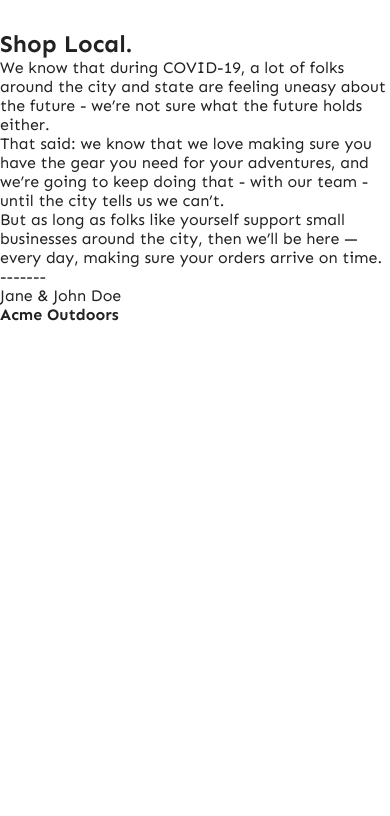
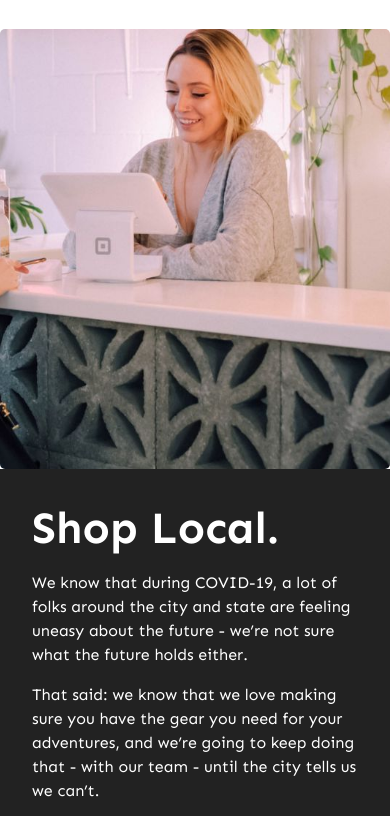
Before and after one commit to kauasilvandrade/projeto-acme, a plain HTML site: page index.html in a window 390 px wide. Shown: the part 4500-5316 px from the top of the page. Drawn offline with Linux system fonts and the light colour scheme.

Commit message:
começando a responsividade

```diff
--- a/assets/css/style.css
+++ b/assets/css/style.css
@@ -374,27 +374,63 @@
 /* SEÇÃO LOJA LOCAL */
 .conteudo__secaoLojaLocal {}
 
-.secaoLoja__imgBox {}
+.secaoLoja__imgBox {
+    min-height: 440px;
+    border-radius: 5px;
+    background-position: 69% 80%;
+    background-size: 270%;
+    background-image: url("../img/fundo-christiann.jpg");
+}
 
-.secaoLoja__descricaoLojaLocal {}
+.secaoLoja__descricaoLojaLocal {
+    background-color: var(--cor1);
+    color: var(--cor2);
+    padding: 2rem;
+    padding-bottom: 4rem;
+}
 
-.secaoLoja__descricaoLojaLocal h2 {}
+.secaoLoja__descricaoLojaLocal h2 {
+    margin-bottom: 1rem;
+    font-size: 2.8em;
+}
 
-.secaoLoja__descricaoLojaLocal p {}
+.secaoLoja__descricaoLojaLocal p {
+    line-height: 1.5;
+    margin-bottom: 1rem;
+}
 
-.secaoLoja__descricaoLojaLocal span {}
+.secaoLoja__descricaoLojaLocal span {
+    line-height: 1.5;
+}
 
 .secaoLoja__descricaoLojaLocal span strong {}
 
 /* RODAPÉ */
-.rodape {}
+.rodape {
+    background-color: var(--cor1);
+    padding: 2rem;
+    padding-bottom: 3rem;
+}
+
+.rodape > .container {
+    display: flex;
+    flex-direction: column;
+    text-align: center;
+    gap: 2rem;
+}
 
 .rodape a {}
 
 .rodape a img {}
 
-.rodape__iconeSocial {}
+.rodape__iconeSocial {
+    display: flex;
+    gap: 3.5rem;
+    justify-content: center;
+}
 
 .rodape__iconeSocial .icone {}
 
-.rodape__iconeSocial .icone img {}
+.rodape__iconeSocial .icone img {
+    width: 2.4rem;
+}
```
Also changed, not shown: assets/img/fundo-christiann.jpg (added).
